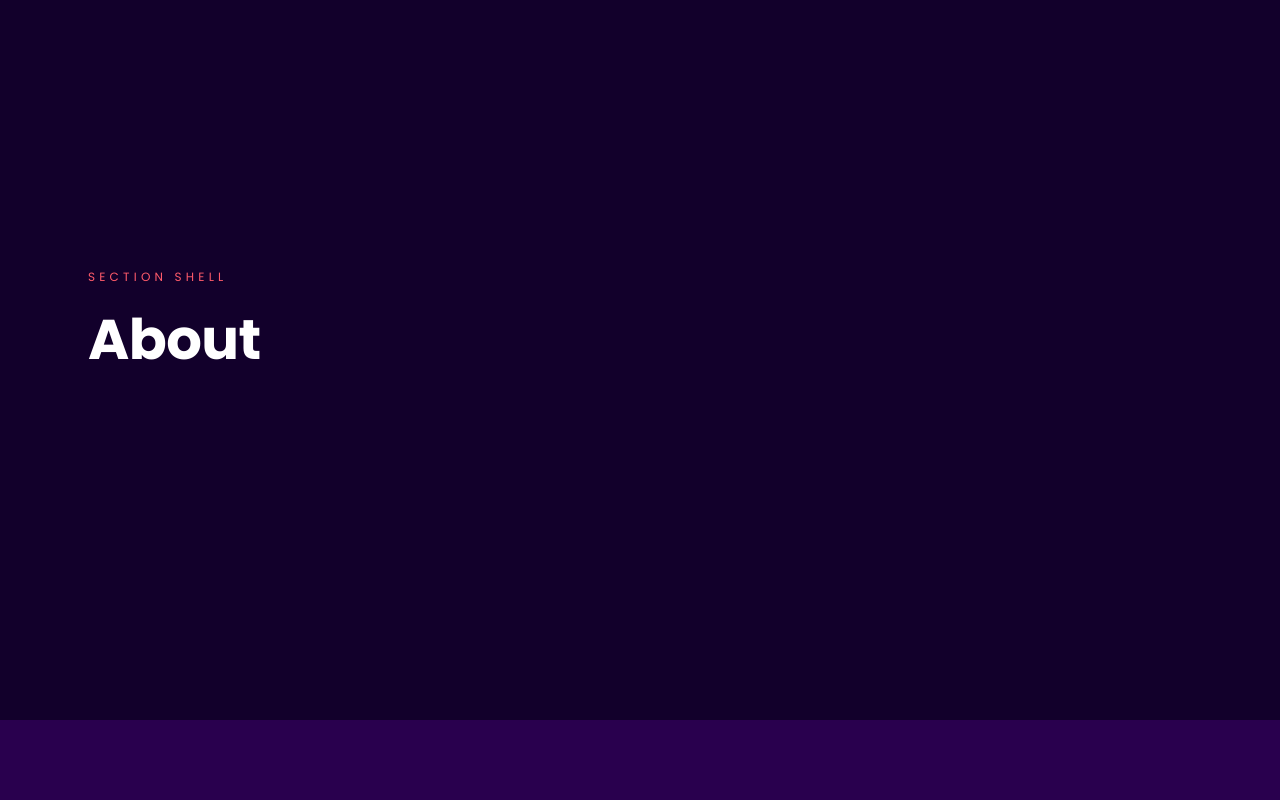
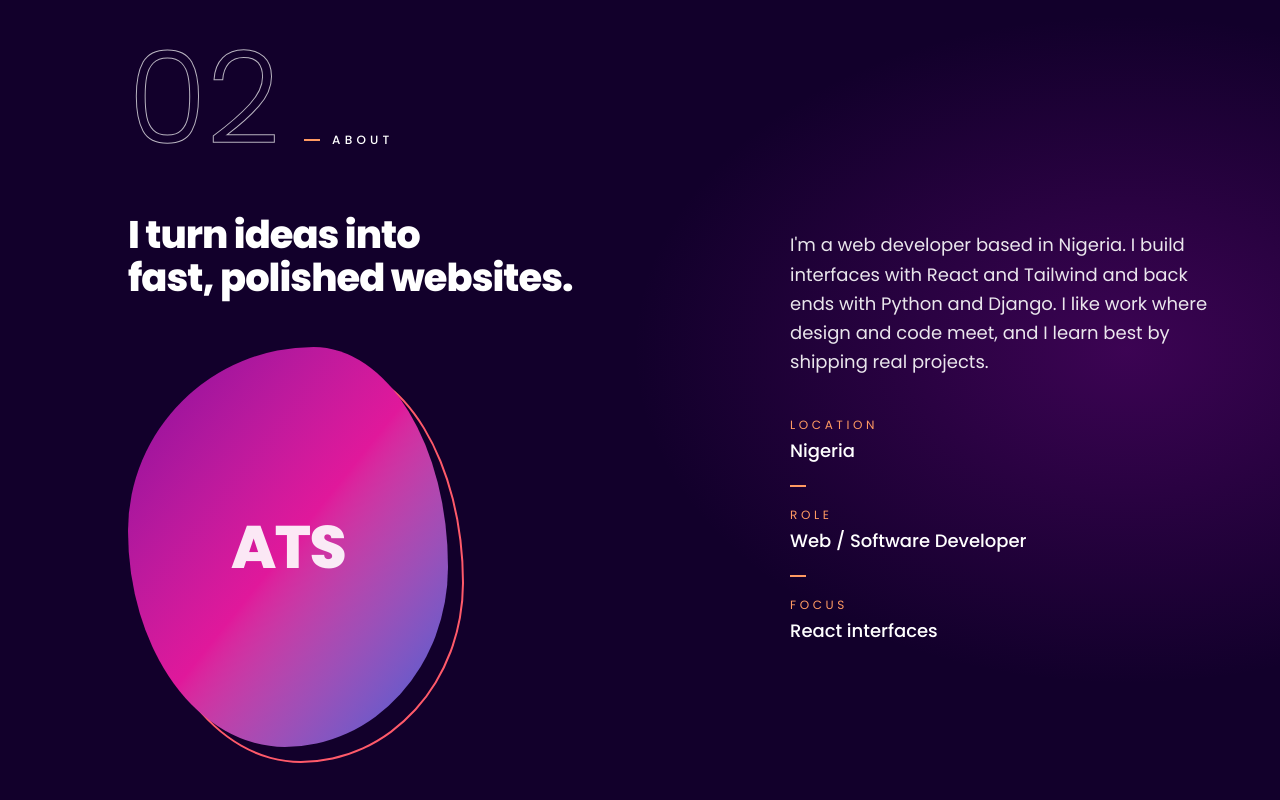
Before and after one commit to Primate2580/my_developer_portfolio, a React (Vite) app: page / in a window 1280 px wide. Shown: the part 880-1680 px from the top of the page. Built offline with nearby package versions, Linux system fonts and the light colour scheme.

Commit message:
feat(about): add About section with portrait slot, reveal animation, shared Dash; header gets blurred bg on scroll

```diff
--- a/src/App.jsx
+++ b/src/App.jsx
@@ -1,11 +1,12 @@
 import SkipLink from './components/ui/SkipLink'
 import DotRow from './components/ui/DotRow'
 import Navigation from './components/Navigation'
+import { MotionConfig } from 'framer-motion'
 import Hero from './components/Hero'
+import About from './components/About'
 
 // Section shells: each one gets real content in its own phase.
 const shells = [
-  { id: 'about', label: 'About', tone: 'bg-ink' },
   { id: 'skills', label: 'Skills', tone: 'bg-violet-deep/40' },
   { id: 'work', label: 'Work', tone: 'bg-ink' },
   { id: 'experience', label: 'Experience', tone: 'bg-violet-deep/40' },
@@ -14,7 +15,8 @@ const shells = [
 
 export default function App() {
   return (
-    <>
+    // reducedMotion="user": scroll animations only fade (no sliding) for people who ask for less motion
+    <MotionConfig reducedMotion="user">
       <SkipLink />
       <Navigation />
 
@@ -28,6 +30,7 @@ export default function App() {
         <DotRow className="absolute left-(--rail-width) right-0 top-[calc(var(--header-h)+0.75rem)] z-10" />
 
         <Hero />
+        <About />
 
         {shells.map(({ id, label, tone }) => (
           <section
@@ -41,6 +44,6 @@ export default function App() {
           </section>
         ))}
       </main>
-    </>
+    </MotionConfig>
   )
 }
--- /dev/null
+++ b/src/components/About.jsx
@@ -0,0 +1,82 @@
+import { Fragment } from 'react'
+import { about } from '../data/content'
+import Dash from './ui/Dash'
+import DotRow from './ui/DotRow'
+import Portrait from './ui/Portrait'
+import Reveal from './ui/Reveal'
+
+export default function About() {
+  return (
+    <section
+      id="about"
+      aria-labelledby="about-heading"
+      // -ml pulls the background under the translucent rail (same trick as the hero)
+      className="relative -ml-(--rail-width) flex min-h-svh flex-col justify-center overflow-hidden bg-ink py-24 pl-[calc(var(--rail-width)+2.75rem)] pr-6 md:pl-[calc(var(--rail-width)+4rem)] md:pr-12 lg:py-32"
+    >
+      {/* Soft violet glow + dotted rails (decorative) */}
+      <div
+        aria-hidden="true"
+        className="absolute inset-0 bg-[radial-gradient(55%_50%_at_88%_45%,rgb(138_10_158/0.35),transparent_70%)]"
+      />
+      <DotRow className="absolute left-(--rail-width) right-0 top-8" />
+      <DotRow className="absolute bottom-8 left-(--rail-width) right-0 opacity-50" />
+
+      <div className="relative mx-auto w-full max-w-6xl">
+        {/* Big outlined numeral + spaced-out label */}
+        <Reveal className="mb-12 flex items-end gap-6 lg:mb-16">
+          <span
+            aria-hidden="true"
+            className="select-none text-[clamp(4rem,10vw,8rem)] font-light leading-[0.8] text-transparent [-webkit-text-stroke:1px_rgba(255,255,255,0.7)]"
+          >
+            {about.numeral}
+          </span>
+          <div className="flex items-center gap-3 pb-1">
+            <Dash />
+            <h2
+              id="about-heading"
+              className="text-xs font-medium uppercase leading-none tracking-[0.35em] text-white"
+            >
+              {about.label}
+            </h2>
+          </div>
+        </Reveal>
+
+        <div className="grid gap-12 lg:grid-cols-[1.15fr_0.85fr] lg:items-start lg:gap-16">
+          {/* Left: statement + portrait */}
+          <div className="space-y-12">
+            <Reveal>
+              <p className="text-[clamp(2rem,6vw,3rem)] font-extrabold leading-[1.1] tracking-tight lg:text-[clamp(1.75rem,3vw,2.75rem)]">
+                {about.statement.map((line, i) => (
+                  <span key={i} className="block">
+                    {line}
+                  </span>
+                ))}
+              </p>
+            </Reveal>
+
+            <Reveal delay={0.1}>
+              <Portrait className="w-[calc(100%-1rem)] max-w-xs" />
+            </Reveal>
+          </div>
+
+          {/* Right: bio + quick facts */}
+          <Reveal delay={0.15} className="lg:pt-4">
+            <p className="text-base leading-relaxed text-white/90 md:text-lg">{about.bio}</p>
+
+            <dl className="mt-10 space-y-5">
+              {about.facts.map(({ label, value }, i) => (
+                <Fragment key={label}>
+                  {i > 0 && <Dash />}
+                  <div>
+                    <dt className="mb-1 text-xs uppercase tracking-[0.3em] text-orange">{label}</dt>
+                    <dd className="text-lg font-medium text-white">{value}</dd>
+                  </div>
+                </Fragment>
+              ))}
+            </dl>
+          </Reveal>
+        </div>
+      </div>
+    </section>
+  )
+}
--- a/src/components/Header.jsx
+++ b/src/components/Header.jsx
@@ -1,3 +1,4 @@
+import { useEffect, useState } from 'react'
 import { navLinks } from '../data/content'
 import Logo from './ui/Logo'
 
@@ -5,8 +6,22 @@ import Logo from './ui/Logo'
 // Mobile : [hamburger]   [logo centred]   [empty]
 // Desktop: [logo left]                    [links right]
 export default function Header({ active, menuOpen, onToggle, toggleRef }) {
+  // Transparent over the hero; once you scroll, it gets a dark blurred background
+  // so page content passing underneath never collides with the logo or links.
+  const [scrolled, setScrolled] = useState(false)
+  useEffect(() => {
+    const onScroll = () => setScrolled(window.scrollY > 8)
+    onScroll()
+    window.addEventListener('scroll', onScroll, { passive: true })
+    return () => window.removeEventListener('scroll', onScroll)
+  }, [])
+
   return (
-    <header className="fixed inset-x-0 top-0 z-40 grid h-(--header-h) grid-cols-[1fr_auto_1fr] items-center bg-linear-to-b from-ink/80 to-transparent px-3 md:flex md:justify-between md:px-8">
+    <header
+      className={`fixed inset-x-0 top-0 z-40 grid h-(--header-h) grid-cols-[1fr_auto_1fr] items-center px-3 transition-colors duration-300 motion-reduce:transition-none md:flex md:justify-between md:px-8 ${
+        scrolled ? 'bg-ink/85 backdrop-blur-md' : 'bg-linear-to-b from-ink/80 to-transparent'
+      }`}
+    >
       {/* Hamburger: three bars, the middle one shorter. Mobile only. */}
       <button
         ref={toggleRef}
--- a/src/components/SideRail.jsx
+++ b/src/components/SideRail.jsx
@@ -1,5 +1,6 @@
 import { Fragment } from 'react'
 import { navLinks } from '../data/content'
+import Dash from './ui/Dash'
 
 // Persistent left rail (Reference 2): dark, translucent, rotated labels
 // separated by short orange dashes. Visible on every screen size.
@@ -15,7 +16,9 @@ export default function SideRail({ active }) {
           return (
             <Fragment key={href}>
               {i > 0 && (
-                <li aria-hidden="true" className="h-0.5 w-4 bg-orange" />
+                <li aria-hidden="true">
+                  <Dash />
+                </li>
               )}
               <li>
                 <a
--- /dev/null
+++ b/src/components/ui/Dash.jsx
@@ -0,0 +1,5 @@
+// The short orange dash (16 x 2 px) used as a divider.
+// Same one the side rail uses between its labels.
+export default function Dash({ className = '' }) {
+  return <span aria-hidden="true" className={`block h-0.5 w-4 bg-orange ${className}`} />
+}
--- /dev/null
+++ b/src/components/ui/Portrait.jsx
@@ -0,0 +1,60 @@
+import { useState } from 'react'
+import { about, site } from '../../data/content'
+
+// Finds src/assets/profile.(jpg|jpeg|png|webp) at build time.
+// If none exists the object is empty, so nothing breaks: we show the fallback.
+const found = import.meta.glob('../../assets/profile.{jpg,jpeg,png,webp}', {
+  eager: true,
+  query: '?url',
+  import: 'default',
+})
+const photoUrl = Object.values(found)[0]
+
+// A soft, organic "blob" made with uneven border-radius values.
+const blob = 'rounded-[58%_42%_51%_49%/46%_55%_45%_54%]'
+
+const initials = site.name
+  .split(' ')
+  .map((w) => w[0])
+  .join('')
+
+export default function Portrait({ className = '' }) {
+  const [failed, setFailed] = useState(false)
+  const showPhoto = photoUrl && !failed
+
+  return (
+    <div className={`relative aspect-[4/5] ${className}`}>
+      {/* Coral outline, nudged down-right so it peeks out from behind the photo */}
+      <div
+        aria-hidden="true"
+        className={`absolute inset-0 translate-x-4 translate-y-4 border-2 border-coral ${blob}`}
+      />
+
+      <div className={`relative h-full w-full overflow-hidden ${blob}`}>
+        {showPhoto ? (
+          <img
+            src={photoUrl}
+            alt={about.photoAlt}
+            width="800"
+            height="1000"
+            loading="lazy"
+            decoding="async"
+            onError={() => setFailed(true)}
+            className="h-full w-full object-cover"
+          />
+        ) : (
+          // Fallback: still announced as an image to screen readers
+          <div
+            role="img"
+            aria-label={about.photoAlt}
+            className="flex h-full w-full items-center justify-center bg-linear-to-br from-violet via-magenta to-blue"
+          >
+            <span aria-hidden="true" className="text-6xl font-extrabold tracking-tight text-white/90">
+              {initials}
+            </span>
+          </div>
+        )}
+      </div>
+    </div>
+  )
+}
--- /dev/null
+++ b/src/components/ui/Reveal.jsx
@@ -0,0 +1,20 @@
+import { motion } from 'framer-motion'
+
+// Fades + slides its children up the first time they scroll into view.
+// `once` means it never replays when you scroll back.
+// (App wraps everything in <MotionConfig reducedMotion="user">, so people who
+// ask for less motion only get the fade, no sliding.)
+export default function Reveal({ children, delay = 0, className = '', as = 'div' }) {
+  const Tag = motion[as]
+  return (
+    <Tag
+      initial={{ opacity: 0, y: 32 }}
+      whileInView={{ opacity: 1, y: 0 }}
+      viewport={{ once: true, amount: 0.2 }}
+      transition={{ duration: 0.7, delay, ease: [0.22, 1, 0.36, 1] }}
+      className={className}
+    >
+      {children}
+    </Tag>
+  )
+}
--- a/src/data/content.js
+++ b/src/data/content.js
@@ -32,15 +32,16 @@ export const hero = {
 
 export const about = {
   label: 'About',
-  statement: 'TODO: A bold one or two line statement about you.',
-  bio: 'TODO: Short bio paragraph. Who you are, what you care about, how you work.',
+  numeral: '02',
+  statement: ['I turn ideas into', 'fast, polished websites.'], // TODO: your two-line statement
+  bio: "I'm a web developer based in Nigeria. I build interfaces with React and Tailwind and back ends with Python and Django. I like work where design and code meet, and I learn best by shipping real projects.", // TODO: rewrite in your own words
   facts: [
-    { label: 'Location', value: 'Nigeria' },
-    { label: 'Role', value: 'Web / Software Developer' }, // TODO
-    { label: 'Focus', value: 'TODO: e.g. React interfaces' },
+    { label: 'Location', value: 'Nigeria' }, // TODO: add your city if you like
+    { label: 'Role', value: 'Web / Software Developer' },
+    { label: 'Focus', value: 'React interfaces' }, // TODO
   ],
-  photo: '/profile.jpg', // TODO: add your photo to /public/profile.jpg
-  photoAlt: 'TODO: Portrait of Alabi Tosin Samson',
+  // Your photo goes in src/assets/profile.jpg (see the README in that folder)
+  photoAlt: 'Portrait of Alabi Tosin Samson', // TODO: describe your photo, e.g. "Tosin smiling, wearing a blue shirt"
 }
 
 export const skills = {
--- a/src/index.css
+++ b/src/index.css
@@ -57,7 +57,7 @@
   html {
     scroll-behavior: smooth;
     /* Leaves room for the fixed top bar when jumping to anchors */
-    scroll-padding-top: calc(var(--header-h) + 0.5rem);
+    scroll-padding-top: var(--header-h);
     -webkit-text-size-adjust: 100%;
   }
 
```
Also changed, not shown: src/assets/README.md (added).
